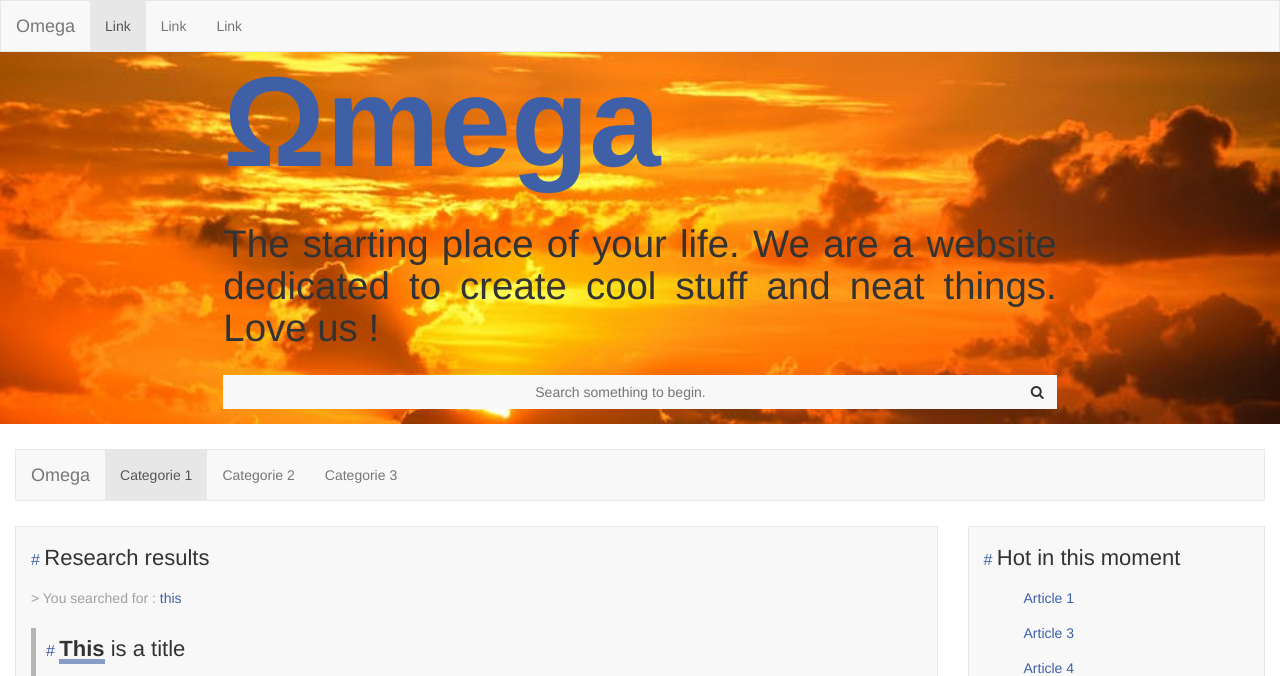
After one commit to mmmaxou/Omega, a PHP site: page /research.html in a window 1280 px wide. The commit adds this page. Shown: the top 676 px of the page. Run offline with PHP 8.4, Linux system fonts and the light colour scheme; some libraries are stand-ins or nearby versions.

Commit message:
presentation

```diff
--- a/css/component.css
+++ b/css/component.css
@@ -44,18 +44,21 @@ input:hover {
     font-size: 10vw;
     font-weight: 700;
     color: var(--color-main);
+    opacity: 1;
 }
 
 .font-big {
     font-size: 3vw;
     font-weight: 500;
     text-align: justify;
+    opacity: 1;
 }
 
 .font-title {
     font-size: var(--font-big);
     margin-bottom: 15px;
     transition: color 500ms ease;
+    opacity: 1;
 }
 
 .font-title:hover {
@@ -67,6 +70,45 @@ input:hover {
     content: '# ';
     color: var(--color-main);
     font-size: var(--font-small);
+}
+
+.font-light {
+    color: #9f9f9f;
+}
+
+.font-light:before {
+    content: '> '
+}
+
+.font-small {
+    color: var(--color-dark);
+}
+
+.color-main {
+    color: var(--color-main);
+}
+
+.underlined {
+    cursor: pointer;
+    position: relative;
+    display: inline-block;
+    font-weight: 700;
+}
+
+.underlined:after {
+    content: '';
+    width: 100%;
+    height: 5px;
+    position: absolute;
+    bottom: 0px;
+    left: 0px;
+    background-color: var(--color-main);
+    opacity: 0.6;
+    transition: height 200ms ease;
+}
+
+.underlined:hover:after {
+    height: 100%;
 }
 
 @media (max-width: 720px) {
@@ -121,3 +163,17 @@ input:hover {
     width: 100%;
     height: 0px;
 }
+
+.wrapper-img {
+    background-repeat: no-repeat;
+    background-size: cover;
+    background-position: center;
+}
+
+.clearfix:after {
+    content: ".";
+    visibility: hidden;
+    display: block;
+    height: 0;
+    clear: both;
+}
--- a/css/layout.css
+++ b/css/layout.css
@@ -26,7 +26,7 @@
 
 @media (min-width: 992px) {
     .element .element-content {
-		max-height: 400px;
+        /*        max-height: 400px;*/
     }
 }
 
@@ -52,9 +52,6 @@
 .article .wrapper-img {
     width: 100%;
     max-height: 400px;
-	background-repeat: no-repeat;
-	background-size: cover;
-	background-position: center;
 }
 
 .article .article-content {
@@ -129,3 +126,39 @@
     color: white;
     margin: 5px;
 }
+
+
+/* results */
+
+.result {
+    margin-bottom: 15px;
+    margin-left: 15px;
+    position: relative;
+}
+
+.result:before {
+    content: '';
+    width: 5px;
+    height: 70%;
+    position: absolute;
+    top: -5px;
+    left: -15px;
+    border-left: 5px solid #b4b4b4;
+}
+
+.result .font-title {
+    display: block;
+    width: 100%;
+}
+
+.result-content {
+    height: 100%;
+    text-align: justify;
+}
+
+.result-content>* {
+    float: left;
+    height: 100%;
+    width: 49%;
+    margin-left: 1%;
+}
--- a/css/page.css
+++ b/css/page.css
@@ -46,5 +46,9 @@ footer {
 }
 
 .col2 {
-	overflow: scroll
+    overflow-y: scroll
 }
+
+#results {
+    margin-top: 25px;
+}
--- a/css/utils.css
+++ b/css/utils.css
@@ -10,3 +10,15 @@
     background-color: lightgrey;
     margin-bottom: 10px;
 }
+
+.hr-vertical {
+    width: 1px;
+    height: 100%;
+    display: inline-block;
+    background-color: lightgrey;
+    margin: 0px 15px;
+}
+
+.hr-vertical-big {
+    width: 5px;
+}
--- a/css/value.css
+++ b/css/value.css
@@ -5,4 +5,5 @@
     --font-small: 16px;
     --color-main: #3f5fa7;
     --color-light: #f8f8f8;
+    --color-dark: rgb(51, 51, 51);
 }
--- a/js/main.js
+++ b/js/main.js
@@ -1,4 +1,5 @@
 DUPLICATE_ARTICLE = true;
+DUPLICATE_RESULTS = true;
 
 $(document).ready(function () {
 
@@ -22,7 +23,20 @@ $(document).ready(function () {
             $container.append(html)
             $container.children(".article:last-child").attr("id", "article" + i)
         }
-		$article.remove('#article')
+        $article.remove()
+    }
+
+    if (DUPLICATE_RESULTS) {
+        $container = $('#results')
+        html = $container.html()
+        $result = $('#result')
+        for (var i = 0; i < 10; i++) {
+            $container.append(html)
+            $container.children(".result:last-child").attr("id", "result" + i)
+        }
+        $result.remove()
+
+
     }
 
 
--- /dev/null
+++ b/research.html
@@ -0,0 +1,186 @@
+<!doctype html>
+
+<html lang="en">
+
+<head>
+    <meta charset="utf-8">
+
+    <title>Omega</title>
+    <meta name="description" content="Omega template web site">
+    <meta name="author" content="mmmaxou alexandre">
+
+    <link rel="stylesheet" href="bootstrap/css/bootstrap.css">
+
+    <link rel="stylesheet" type="text/css" href="css/font-awesome.min.css">
+    <link rel="stylesheet" type="text/css" href="css/reset.css">
+    <link rel="stylesheet" type="text/css" href="css/component.css">
+    <link rel="stylesheet" type="text/css" href="css/layout.css">
+    <link rel="stylesheet" type="text/css" href="css/page.css">
+    <link rel="stylesheet" type="text/css" href="css/theme.css">
+    <link rel="stylesheet" type="text/css" href="css/utils.css">
+    <link rel="stylesheet" type="text/css" href="css/value.css">
+</head>
+
+<body>
+    <header>
+        <nav class="navbar navbar-default" id="retour_curseur">
+            <div class="container-fluid">
+
+                <!-- Brand and toggle get grouped for better mobile display -->
+                <div class="navbar-header">
+                    <button type="button" class="navbar-toggle collapsed" data-toggle="collapse" data-target="#dropdown-top" aria-expanded="false">
+<span class="sr-only">Toggle navigation</span>
+<span class="icon-bar"></span>
+<span class="icon-bar"></span>
+<span class="icon-bar"></span>
+</button>
+                    <a class="navbar-brand" href="#">Omega</a>
+                </div>
+
+                <!-- Collect the nav links, forms, and other content for toggling -->
+                <div class="collapse navbar-collapse" id="dropdown-top">
+                    <ul class="nav navbar-nav">
+                        <li class="active"><a href="#">Link <span class="sr-only">(current)</span></a></li>
+                        <li><a href="#">Link</a></li>
+                        <li><a href="#">Link</a></li>
+
+                    </ul>
+                </div>
+                <!-- /.navbar-collapse -->
+            </div>
+            <!-- /.container-fluid -->
+        </nav>
+
+        <banner class="banner">
+            <!--			<div class="fill"></div>-->
+            <div class="container-fluid">
+
+                <!--Main title and subtext-->
+                <div class="row">
+                    <div class="col-xs-10 col-xs-offset-1 col-sm-offset-2 col-sm-8">
+                        <h1 class="font-huge"><span id="logo">Ω</span>mega</h1>
+                    </div>
+                    <div class="col-xs-12 col-sm-offset-2 col-sm-8">
+                        <h2 class="font-big">The starting place of your life. We are a website dedicated to create cool stuff and neat things. Love us !</h2>
+                    </div>
+                </div>
+
+                <div class="row search-bar">
+                    <div class="col-xs-12 col-sm-offset-2 col-sm-8">
+                        <div class="fit">
+                            <input type="text" class="fit-large btn" placeholder="Search something to begin.">
+                            <button class="btn btn-search">
+								<i class="fa fa-search" aria-hidden="true"></i>
+							</button>
+                        </div>
+                    </div>
+                </div>
+            </div>
+        </banner>
+    </header>
+
+    <div class="content container-fluid">
+        <nav class="navbar navbar-default element">
+            <div class="container-fluid">
+                <!-- Brand and toggle get grouped for better mobile display -->
+                <div class="navbar-header"><button type="button" class="navbar-toggle collapsed" data-toggle="collapse" data-target="#dropdown-content" aria-expanded="false"><span class="sr-only">Toggle navigation</span><span class="icon-bar"></span><span class="icon-bar"></span><span class="icon-bar"></span></button><a class="navbar-brand" href="#">Omega</a></div>
+                <!-- Collect the nav links, forms, and other content for toggling -->
+                <div class="collapse navbar-collapse" id="dropdown-content">
+                    <ul class="nav navbar-nav">
+                        <li class="active"><a href="#">Categorie 1<span class="sr-only">(current)</span></a></li>
+                        <li><a href="#">Categorie 2</a></li>
+                        <li><a href="#">Categorie 3</a></li>
+                    </ul>
+                </div>
+                <!-- /.navbar-collapse -->
+            </div>
+            <!-- /.container-fluid -->
+        </nav>
+
+        <div class="row">
+
+            <div class="col-xs-12 col-lg-9 col1">
+                <div class="element">
+                    <div class="element-content">
+                        <div class="font-title">Research results</div>
+                        <div class="font-light">You searched for : <span id="query" class="font-small color-main">this</span></div>
+
+                        <div id="results">
+                            <div id="result" class="result">
+                                <div class="font-title"><span class="underlined">This</span> is a title</div>
+                                <div class="result-content clearfix">
+                                    <div class="wrapper-img" style="height:250px;" data-src="http://lorempixel.com/400/200/"></div>
+                                    <p class="result-excerpt">
+                                        Cillum voluptate eiusmod. Eiusmod minim aliqua a anim, malis admodum voluptate ab de irure aute tamen <span class="underlined">this</span> quo e magna voluptatibus, excepteur enim quibusdam offendit a id illum ab eram si eram an iudicem ut quae hic cupidatat noster admodum eiusmod.
+                                    </p>
+                                </div>
+
+                            </div>
+                        </div>
+                    </div>
+                </div>
+
+            </div>
+            <div class="col-xs-12 col-lg-3 col2">
+                <div id="pusher"></div>
+                <div id="hot" class="element element-lister">
+                    <div class="element-content">
+
+                        <div class="font-title">Hot in this moment</div>
+                        <ul>
+                            <li><a href="#">Article 1</a></li>
+                            <li><a href="#">Article 3</a></li>
+                            <li><a href="#">Article 4</a></li>
+                            <li><a href="#">Article 7</a></li>
+                        </ul>
+                    </div>
+                </div>
+                <div id="categories" class="element">
+                    <div class="element-content">
+                        <div class="font-title">Categories</div>
+                        <div class="fit">
+                            <div class="fit-element">Life</div>
+                            <div class="fit-element">Death</div>
+                            <div class="fit-element">Politics</div>
+                            <div class="fit-element">Organisation</div>
+                            <div class="fit-element">Workflow</div>
+                            <div class="fit-element">High Tech</div>
+                            <div class="fit-element">Research </div>
+                            <div class="fit-element">Fun</div>
+                            <div class="fit-element">People</div>
+                            <div class="fit-element">Expression</div>
+                        </div>
+                    </div>
+                </div>
+            </div>
+
+
+        </div>
+
+
+
+
+    </div>
+    </div>
+
+    <button id="back-to-top" class="element btn btn-default"><i class="fa fa-arrow-up" aria-hidden="true"></i>
+
+	</button>
+
+    <footer>
+        <div class="col-xs-12 offset-xs-12 footer-about-us">
+            <div class="font-big">About us</div>
+            <div class="hr"></div>
+            <p>Hi we are Max and Alex. We are two IUT of Lens students, have fun!</p>
+        </div>
+        <div class="container-fluid footer-copyright">
+            © 2017 Copyright: Maxou & Szymu
+        </div>
+    </footer>
+
+    <script src="js/jquery-2.2.4.min.js" type="application/javascript"></script>
+    <script src="bootstrap/js/bootstrap.min.js"></script>
+    <script src="js/main.js" type="application/javascript"></script>
+</body>
+
+</html>
```
Also changed, not shown: .brackets.json (added). Lines whose indentation alone changed are shown as unchanged.
